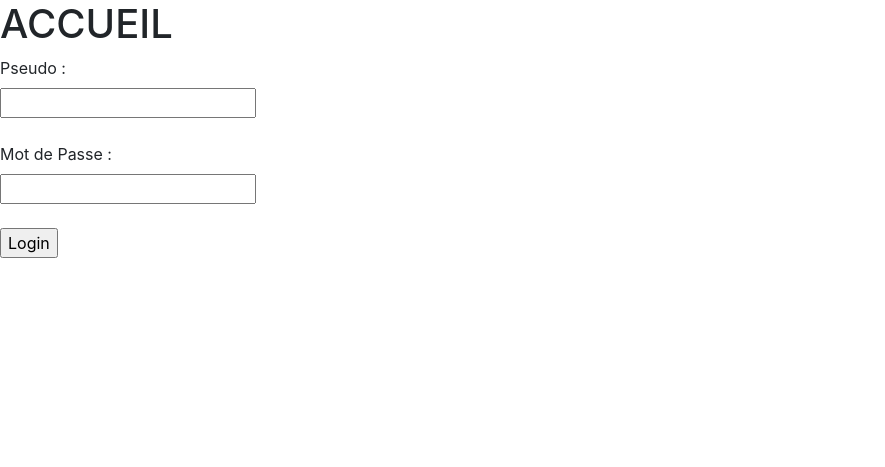
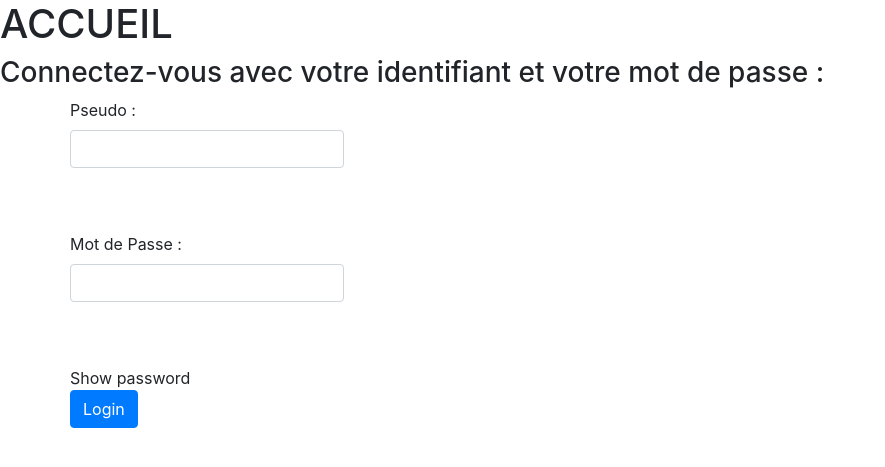
Before and after one commit to bonk79/ReservationSalle, a PHP site: page / in a window 1280 px wide. Shown: the top 467 px of the page, without its empty margins (0-885 px from the left). Run offline with PHP 8.4, Linux system fonts and the light colour scheme.

Commit message:
Creation de la page de Connexion PHP

```diff
--- /dev/null
+++ b/JS/ShowPassword.js
@@ -0,0 +1,17 @@
+function showPassword() {
+
+    var key_attr = $('#key').attr('type');
+
+    if(key_attr !== 'text') {
+
+        $('.checkbox').addClass('show');
+        $('#key').attr('type', 'text');
+
+    } else {
+
+        $('.checkbox').removeClass('show');
+        $('#key').attr('type', 'password');
+
+    }
+
+}
--- a/head.php
+++ b/head.php
@@ -10,4 +10,9 @@
         <script src="https://cdnjs.cloudflare.com/ajax/libs/popper.js/1.14.7/umd/popper.min.js" integrity="sha384-UO2eT0CpHqdSJQ6hJty5KVphtPhzWj9WO1clHTMGa3JDZwrnQq4sF86dIHNDz0W1" crossorigin="anonymous"></script>
         <script src="https://stackpath.bootstrapcdn.com/bootstrap/4.3.1/js/bootstrap.min.js" integrity="sha384-JjSmVgyd0p3pXB1rRibZUAYoIIy6OrQ6VrjIEaFf/nJGzIxFDsf4x0xIM+B07jRM" crossorigin="anonymous"></script>
 
+        <title> <?php $title ?> </title>
         </head>
+
+        <?php
+
+        ?>
--- a/index.php
+++ b/index.php
@@ -1,3 +1,7 @@
+<!DOCTYPE html>
+<script src="https://ajax.googleapis.com/ajax/libs/jquery/3.4.1/jquery.min.js"></script>
+<script src="ShowPassword.js"></script>
+
 <?php
     include_once 'head.php';
     include_once 'bdd.php';
@@ -34,24 +38,33 @@
                     }else {
                         echo 'Adresse email erronée';
                     }
-
                 }
-
         }
     ?>
 
+    <h1>ACCUEIL</h1>
     <body>
-        <h1>ACCUEIL</h1>
+        <h3>Connectez-vous avec votre identifiant et votre mot de passe :</h3>
 
+        <div class="container">
+    	<div class="row">
+    	    <div class="col-xs-12">
+                <div class="form-wrap">
         <form method="post" action="">
-
-            <label for="pseudo">Pseudo : </label><br>
-            <input type="text" name="pseudo" id="pseudo" required ><br><br>
-
-            <label for="password">Mot de Passe : </label><br>
-            <input type="password" name="password" id="password" required ><br><br>
-
-            <input type="submit" value="Login" ><br><br>
+            <div class="form-group">
+                <label for="pseudo">Pseudo : </label><br>
+                <input type="text" class="form-control" name="pseudo" id="pseudo" required ><br><br>
+            </div>
+            <div class="form-group">
+                <label for="password">Mot de Passe : </label><br>
+                <input type="password" class="form-control" name="password" id="password" required ><br><br>
+            </div>
+            <div class="checkbox">
+                <span class="character-checkbox" onclick="showPassword()"></span>
+                <span class="label">Show password</span>
+            </div>
+                <input type="submit" class="btn btn-primary" value="Login" ><br><br>
         </form>
+                    </div></div></div></div>
     </body>
 </html>
```
